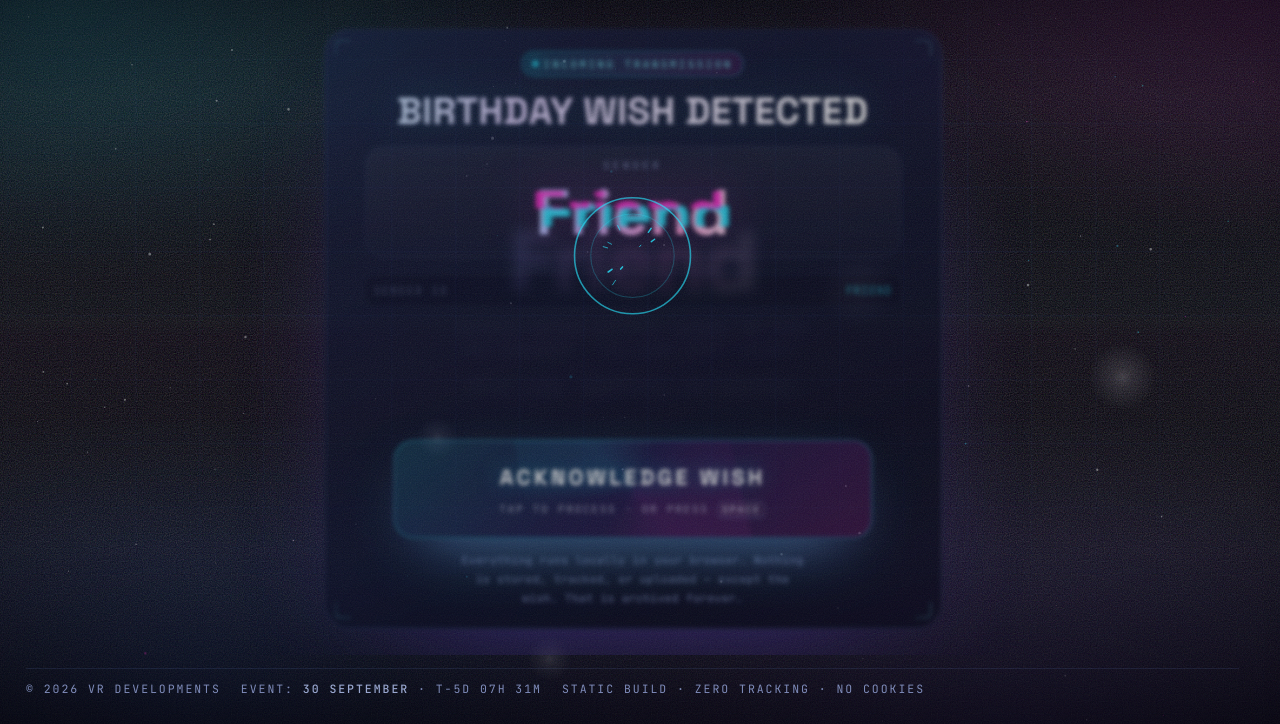
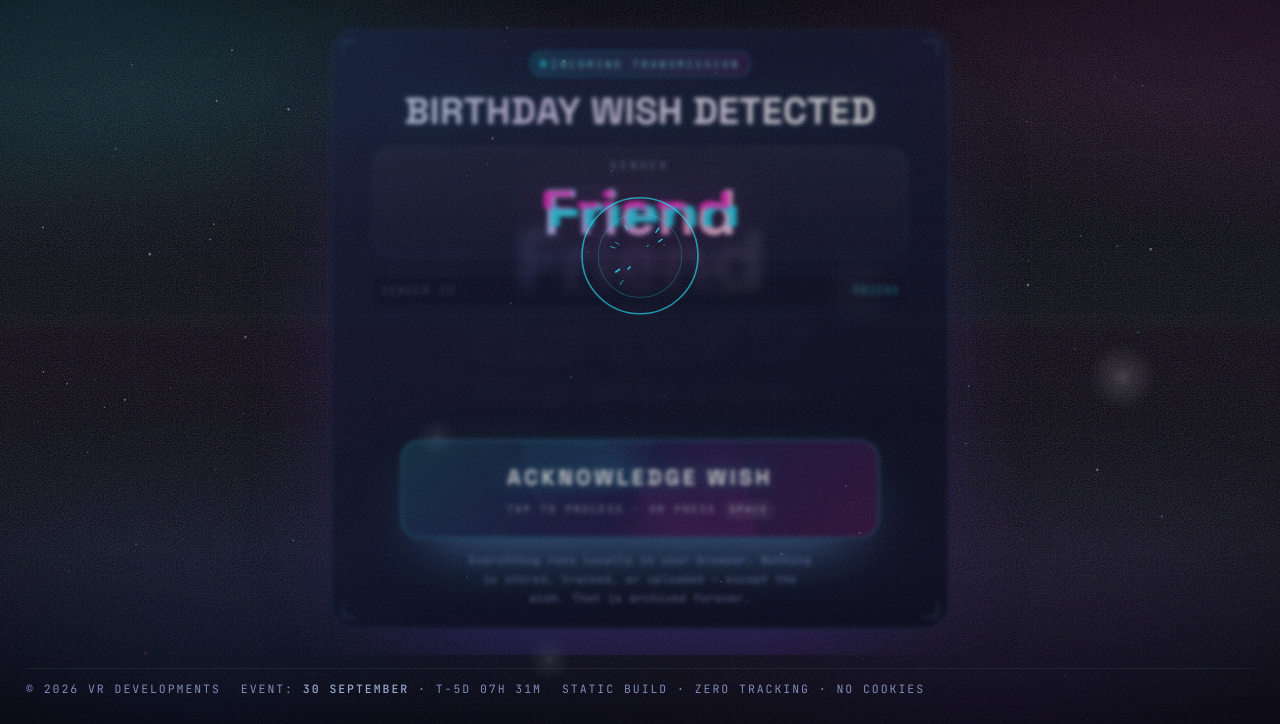
Before and after one commit to Volam-Rakshith/wish-ack-vr, a plain HTML site: page Wish_Acknowledgement.VR.single-file.html in a window 1280 px wide. Shown: the part 76-800 px from the top of the page. Drawn offline with Linux system fonts and the light colour scheme.

Commit message:
Fixed Orientations

```diff
--- a/Wish_Acknowledgement.VR.single-file.html
+++ b/Wish_Acknowledgement.VR.single-file.html
@@ -134,7 +134,6 @@ html {
   height: 100%;
   overflow-x: clip;
   -webkit-text-size-adjust: 100%;
-  scrollbar-gutter: stable;
 }
 
 body {
@@ -700,13 +699,13 @@ body.has-pointer .bg--spot { opacity: 1; }
   box-shadow: 0 0 10px var(--c-cyan);
 }
 
-.reveal__name-wrap { position: relative; max-width: 100%; padding: 0 clamp(2px, 1vw, 10px); overflow: hidden; }
+.reveal__name-wrap { position: relative; max-width: 100%; padding: .06em clamp(2px, 1vw, 10px) .14em; overflow: hidden; }
 
 .reveal__name {
   font-family: var(--font-display);
   font-weight: 700;
   font-size: clamp(2.3rem, 11.5vw, 7rem);
-  line-height: .98;
+  line-height: 1.08;
   letter-spacing: -.015em;
   max-width: 100%;
   overflow-wrap: anywhere;
@@ -1477,6 +1476,7 @@ body.has-pointer .bg--spot { opacity: 1; }
   display: inline-flex;
   align-items: center;
   gap: .6em;
+  width: max-content;
   max-width: calc(100vw - 32px);
   padding: .7em 1.1em;
   border-radius: 999px;
@@ -3857,6 +3857,7 @@ VR.fx = (function () {
   }
 })();
 
+
 </script>
 </body>
 </html>
--- a/assets/css/style.css
+++ b/assets/css/style.css
@@ -88,7 +88,6 @@ html {
   height: 100%;
   overflow-x: clip;
   -webkit-text-size-adjust: 100%;
-  scrollbar-gutter: stable;
 }
 
 body {
@@ -654,13 +653,13 @@ body.has-pointer .bg--spot { opacity: 1; }
   box-shadow: 0 0 10px var(--c-cyan);
 }
 
-.reveal__name-wrap { position: relative; max-width: 100%; padding: 0 clamp(2px, 1vw, 10px); overflow: hidden; }
+.reveal__name-wrap { position: relative; max-width: 100%; padding: .06em clamp(2px, 1vw, 10px) .14em; overflow: hidden; }
 
 .reveal__name {
   font-family: var(--font-display);
   font-weight: 700;
   font-size: clamp(2.3rem, 11.5vw, 7rem);
-  line-height: .98;
+  line-height: 1.08;
   letter-spacing: -.015em;
   max-width: 100%;
   overflow-wrap: anywhere;
@@ -1431,6 +1430,7 @@ body.has-pointer .bg--spot { opacity: 1; }
   display: inline-flex;
   align-items: center;
   gap: .6em;
+  width: max-content;
   max-width: calc(100vw - 32px);
   padding: .7em 1.1em;
   border-radius: 999px;
```
